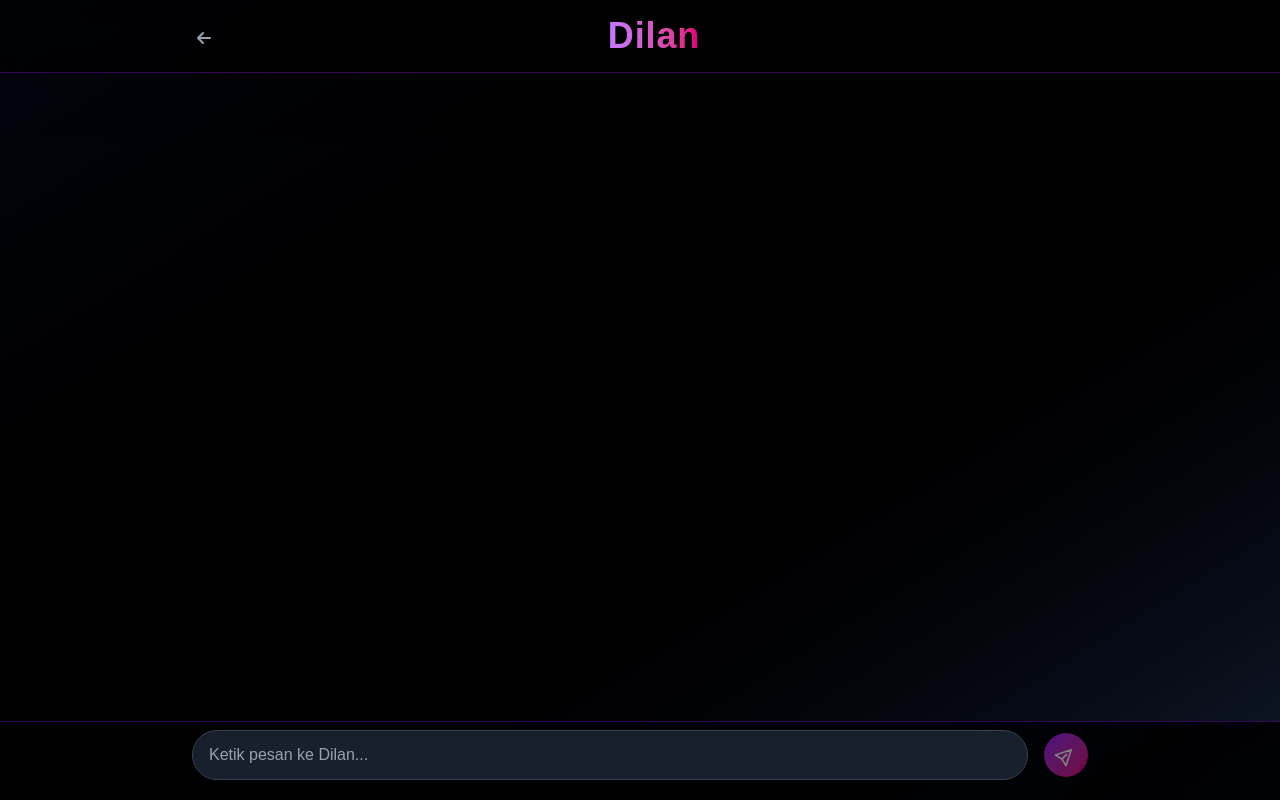
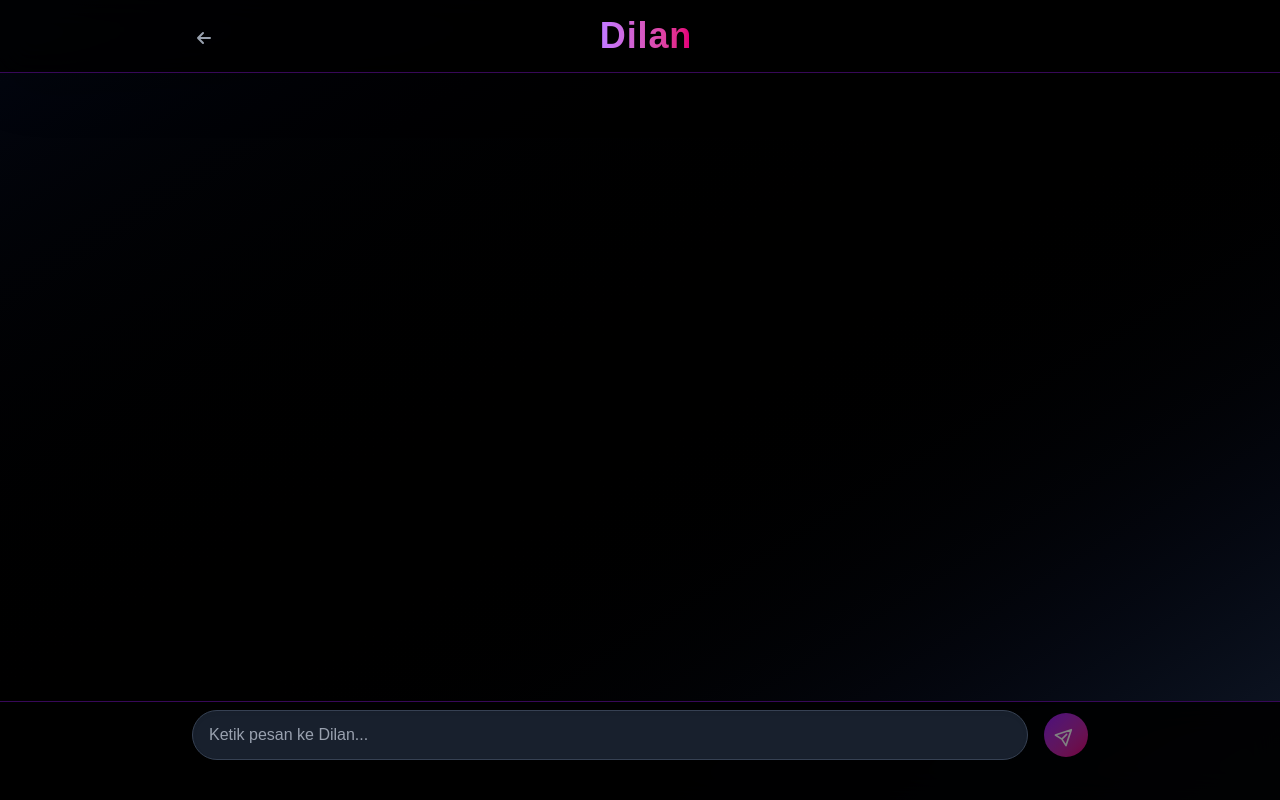
Before and after one commit to DaMunchy/NAI, a Next.js app: page /chat/dilan in a window 1280 px wide. Built offline with nearby package versions, Linux system fonts and the light colour scheme.

Commit message:
idk bruh

```diff
--- a/app/chat/[persona]/page.tsx
+++ b/app/chat/[persona]/page.tsx
@@ -68,7 +68,7 @@ export default function ChatPage() {
           <h1 className="text-3xl font-extrabold text-center text-transparent bg-clip-text bg-gradient-to-r from-purple-400 to-pink-600 drop-shadow-lg tracking-wide md:text-4xl">
             {currentPersona?.name}
           </h1>
-          <div className="w-1 text-right">
+          <div className="w-5 text-right">
           </div>
         </div>
       </header>
@@ -109,7 +109,7 @@ export default function ChatPage() {
         </div>
       </main>
 
-      <div className="sticky bottom-0 z-20 w-full bg-black/90 backdrop-blur-lg px-3 pt-2 pb-5 shadow-inner border-t border-purple-800/50">
+      <div className="sticky bottom-0 z-20 w-full bg-black/90 backdrop-blur-lg px-3 pt-2 pb-10 shadow-inner border-t border-purple-800/50">
 
 
         <div className="max-w-4xl mx-auto flex items-center gap-4">
```
